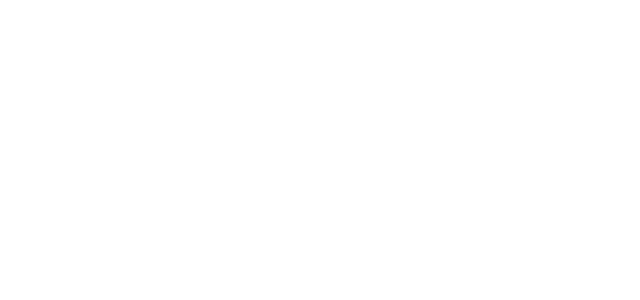
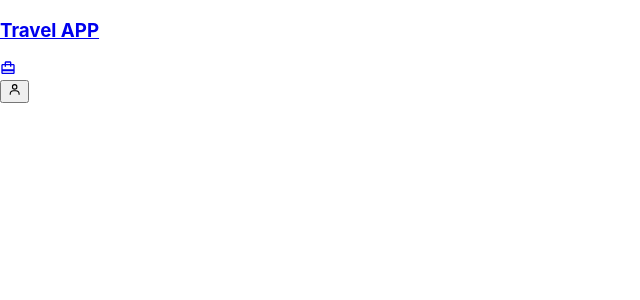
Before and after one commit to SofiiaShevtsova/travel-app, a React (Create React App) app: page / in a window 1280 px wide. Shown: the top 300 px of the page, without its empty margins (0-640 px from the left). Built offline with nearby package versions, Linux system fonts and the light colour scheme.

Commit message:
+ icon and header to loyout

```diff
--- a/src/components/Header/Header.tsx
+++ b/src/components/Header/Header.tsx
@@ -1,15 +1,22 @@
-import Logo from "./Logo"
-import LinkIcon from "../Links/LinkIcon"
-import DropDownMenu from "../DropDown/DropDownMenu"
-import ButtonIcon from "../Button/ButtonIcon"
-import Menu from "../DropDown/Menu"
+import Logo from "./Logo";
+import LinkIcon from "../Links/LinkIcon";
+import DropDownMenu from "../DropDown/DropDownMenu";
+import ButtonIcon from "../Button/ButtonIcon";
+import Menu from "../DropDown/Menu";
+import { MdCardTravel } from "react-icons/md";
+import { BiUser } from "react-icons/bi";
 
 const Header = () => {
-    return (<div>
-        <Logo />
-        <LinkIcon path="/booking" icon={}/>
-        <DropDownMenu button={<ButtonIcon icon={} onClick={()=>{}}/>} menu={<Menu/>}/>
-    </div>)
-}
+  return (
+    <div>
+      <Logo />
+      <LinkIcon path="/booking" icon={<MdCardTravel />} />
+      <DropDownMenu
+        button={<ButtonIcon icon={<BiUser />} onClick={() => {}} />}
+        menu={<Menu />}
+      />
+    </div>
+  );
+};
 
-export default Header
+export default Header;
--- a/src/components/Loyout/Loyout.tsx
+++ b/src/components/Loyout/Loyout.tsx
@@ -1,5 +1,11 @@
+import Header from "../Header/Header";
+
 const Loyout = () => {
-    return (<></>)
-}
+  return (
+    <>
+      <Header />
+    </>
+  );
+};
 
-export default Loyout
+export default Loyout;
```
